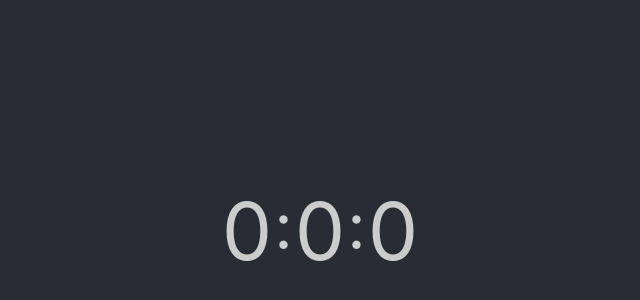
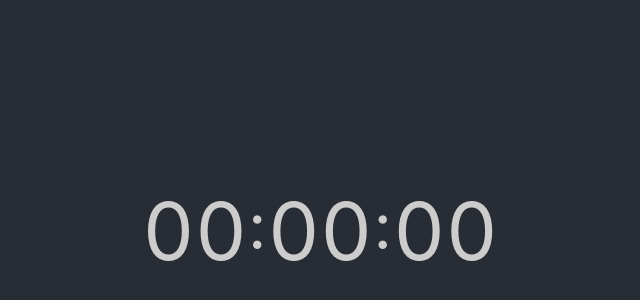
Before and after one commit to IlyaKrapivnoy/react_typescript_stopwatch_app, a React (Create React App) app: page / in a window 1280 px wide. Shown: the part 170-470 px from the top of the page, without its empty margins (319-959 px from the left). Built offline with nearby package versions, Linux system fonts and the light colour scheme.

Commit message:
time format 00:00:00

```diff
--- a/src/Components/Main/Main.tsx
+++ b/src/Components/Main/Main.tsx
@@ -4,11 +4,10 @@
 
 function Main() {
     const [timeInSeconds, setTimeInSeconds] = useState<number>(0);
-    const [timerArray, setTimerArray] = useState<Array<number>>([])
+    const [timerArray, setTimerArray] = useState<Array<number|string>>([])
 
     useEffect(() => {
-
-        let timeArray: Array<number> = calculateTimer(timeInSeconds)
+        let timeArray: Array<number|string> = calculateTimer(timeInSeconds)
         setTimerArray(timeArray);
     }, [timeInSeconds]);
 
--- a/src/Helper/Timer.ts
+++ b/src/Helper/Timer.ts
@@ -1,12 +1,16 @@
-function calculateTimer (timeInSeconds: number): Array<number> {
+function calculateTimer (timeInSeconds: number): Array<number|string> {
     let hours: number = Math.floor(timeInSeconds / 3600);
     let minutes: number = Math.floor((timeInSeconds - (hours * 3600)) / 60);
     let seconds: number = timeInSeconds - (hours * 3600) - (minutes * 60);
 
+    let hoursFormat = hours < 10 ? `0${hours}` : hours;
+    let minutesFormat = minutes < 10 ? `0${minutes}` : minutes;
+    let secondsFormat = seconds < 10 ? `0${seconds}` : seconds;
+
     return [
-        hours,
-        minutes,
-        seconds
+        hoursFormat,
+        minutesFormat,
+        secondsFormat
     ];
 }
 
```
